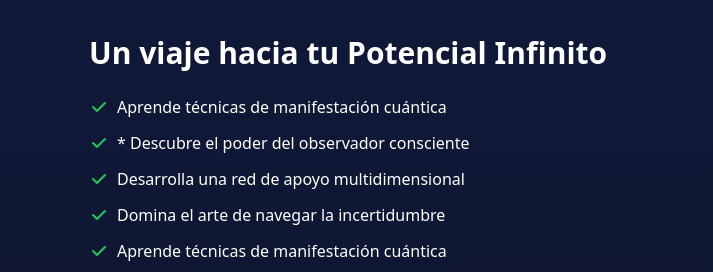
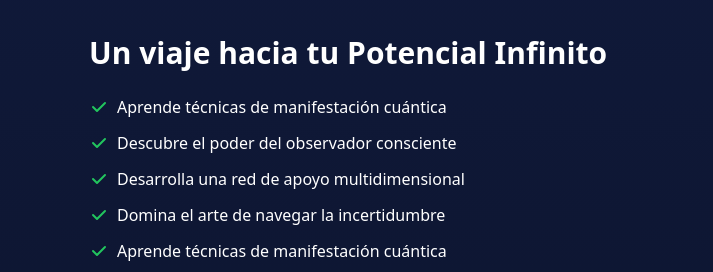
Before and after one commit to Kelmer-hd/ebook-landig-page, an Astro site: page / in a window 1280 px wide. Shown: the part 1440-1712 px from the top of the page, 567-1280 px from the left. Built offline with nearby package versions, Linux system fonts and the light colour scheme; Astro itself is replaced by a stand-in of ours.

Commit message:
correccion de escritura

```diff
--- a/src/components/BookPreview.astro
+++ b/src/components/BookPreview.astro
@@ -21,7 +21,7 @@
         <svg class="w-5 h-5 text-green-500" fill="currentColor" viewBox="0 0 20 20">
           <path d="M16.707 5.293a1 1 0 010 1.414l-8 8a1 1 0 01-1.414 0l-4-4a1 1 0 011.414-1.414L8 12.586l7.293-7.293a1 1 0 011.414 0z"/>
         </svg>
-        <span>* Descubre el poder del observador consciente</span>
+        <span>Descubre el poder del observador consciente</span>
       </li>
       <li class="flex items-center gap-2 hover:translate-x-2 transition-transform">
         <svg class="w-5 h-5 text-green-500" fill="currentColor" viewBox="0 0 20 20">
```
